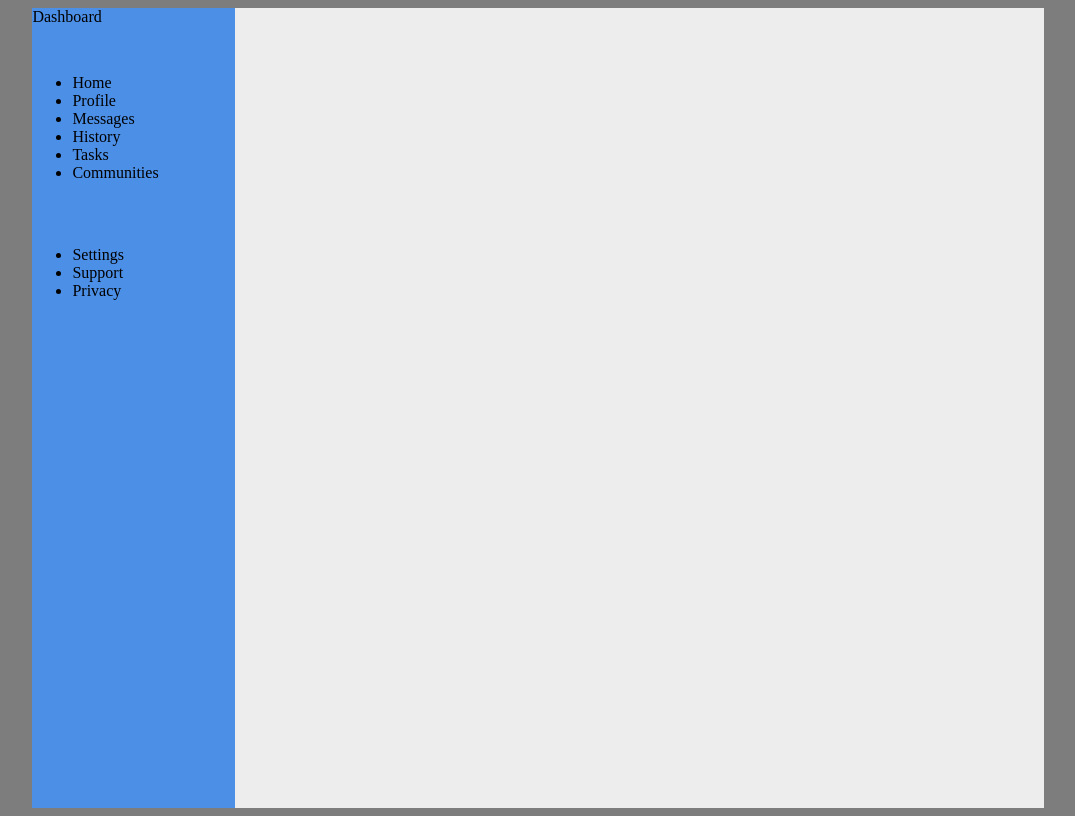
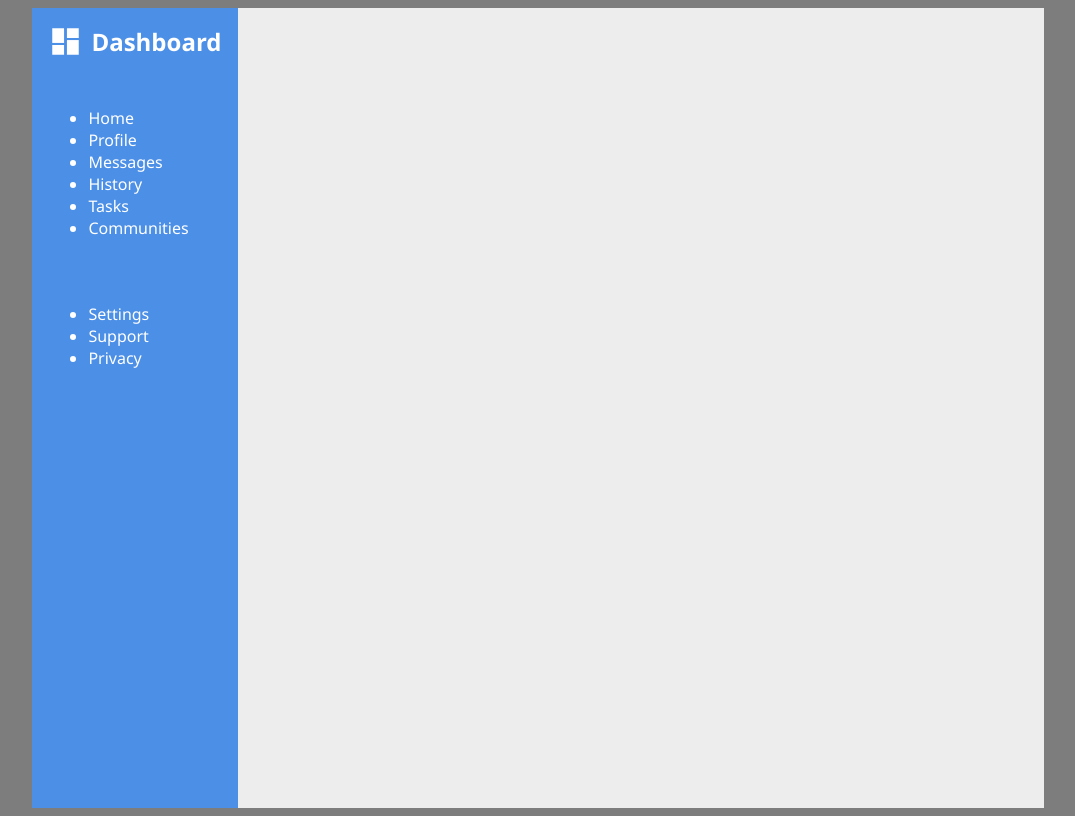
Before and after one commit to mkr-msk/admin-dashboard, a plain HTML site: page index.html in a window 1280 px wide. Shown: the whole page, without its empty margins (102-1177 px from the left). Drawn offline with Linux system fonts and the light colour scheme.

Commit message:
Закончил лого .logo

```diff
--- a/index.html
+++ b/index.html
@@ -13,7 +13,8 @@
         <div class="container">
             <aside>
                 <div class="logo">
-                    Dashboard
+                    <img src="./img/dashboard.png" alt="dashboard logo">
+                    <span>Dashboard</span>
                 </div>
                 <div class="menu">
                     <ul>
--- a/style.css
+++ b/style.css
@@ -2,6 +2,7 @@ body {
     background-color: rgb(125, 125, 125);
     display: flex;
     justify-content: center;
+    font-family: 'Segoe UI', Tahoma, Geneva, Verdana, sans-serif;
 }
 
 .container {
@@ -16,6 +17,19 @@ aside {
     display: flex;
     flex-direction: column;
     gap: 2rem;
+    padding: 1rem;
+    color: white;
+}
+
+.logo {
+    display: flex;
+    align-items: center;
+    gap: 0.5rem;
+}
+
+.logo > span {
+    font-size: 1.5rem;
+    font-weight: bold;
 }
 
 main {
```
Also changed, not shown: img/dashboard.png (added), 1 other file.
